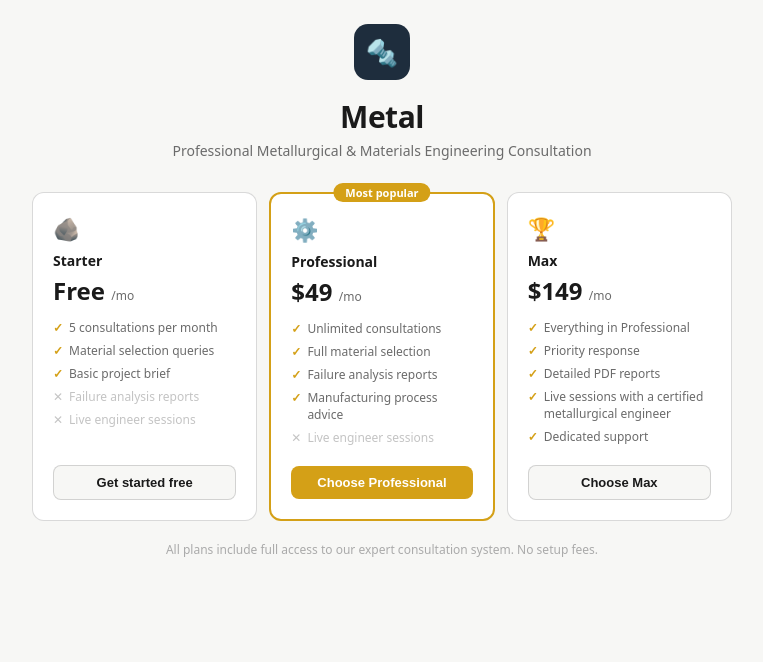
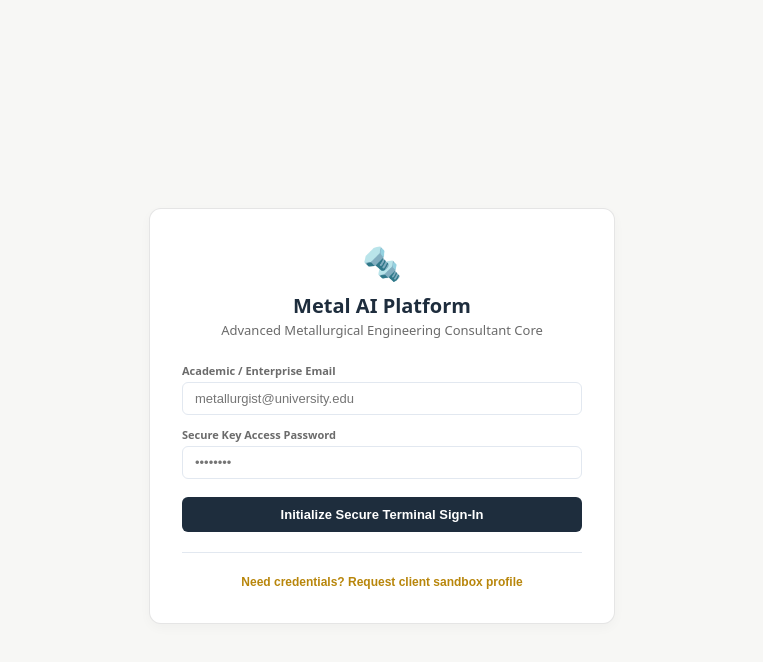
Before and after one commit to AlebiosuTemitayo/Metal_AI_Platform, a React (Vite) app: page / in a window 1280 px wide. Shown: the top 662 px of the page, without its empty margins (258-1021 px from the left). Built offline with nearby package versions, Linux system fonts and the light colour scheme.

Commit message:
Update App.jsx

```diff
--- a/src/App.jsx
+++ b/src/App.jsx
@@ -959,7 +959,11 @@ function JominyCalculations() {
 }
 
 function Dashboard({ plan, onBack }) {
-  const [tab, setTab] = useState("consult");
+  // Read cache matrix to check if user has a persistent open view state saved
+const [tab, setTab] = useState(() => {
+  return localStorage.getItem("METAL_ACTIVE_TAB") || "consult";
+});
+
   const [labCategory, setLabCategory] = useState(null); // <── PASTE THIS: Tracks "constant" or "input" choice
   const [selectedGraph, setSelectedGraph] = useState(null); // Tracks the open graph page
   const [tempKey, setTempKey] = useState("");
@@ -1005,7 +1009,7 @@ function Dashboard({ plan, onBack }) {
     { id: "lab", label: "🔬 Metallurgical Lab" }, // <── PASTE THIS EXPLICIT FOURTH LINE RIGHT HERE
   ].map((t) => (
 
-          <button key={t.id} onClick={() => setTab(t.id)} style={{ flex: 1, padding: 9, borderRadius: S.radiusMd, border: `0.5px solid ${tab === t.id ? S.steel : S.border2}`, background: tab === t.id ? S.steel : S.bg, color: tab === t.id ? "#fff" : t.locked ? S.text3 : S.text2, fontSize: 13, fontWeight: 500, cursor: "pointer", display: "flex", alignItems: "center", justifyContent: "center", gap: 6 }}>{t.locked && "🔒 "}{t.label}</button>
+        <button key={t.id} onClick={() => { localStorage.setItem("METAL_ACTIVE_TAB", t.id); setTab(t.id); }} style={{ flex: 1, padding: 9, borderRadius: S.radiusMd, border: `0.5px solid ${tab === t.id ? S.steel : S.border2}`, background: tab === t.id ? S.steel : S.bg, color: tab === t.id ? "#fff" : t.locked ? S.text3 : S.text2, fontSize: 13, fontWeight: 500, cursor: "pointer", display: "flex", alignItems: "center", justifyContent: "center", gap: 6 }}>{t.locked && "🔒 "}{t.label}</button>
         ))}
       </div>
            <div style={{ display: tab === "consult" ? "block" : "none" }}><Chat /></div>
@@ -1098,8 +1102,87 @@ function Dashboard({ plan, onBack }) {
   );
 }
 
+// 🔑 PHASE 1: PRODUCTION ACCOUNT CONTROLLER & PERSISTENT SESSION GATEKEEPER
 export default function App() {
-  const [plan, setPlan] = useState(null);
-  if (!plan) return <Landing onSelect={setPlan} />;
-  return <Dashboard plan={plan} onBack={() => setPlan(null)} />;
+  // Check browser cache for existing login sessions on initial page paint
+  const [userSession, setUserSession] = useState(() => {
+    return localStorage.getItem("METAL_ACTIVE_USER") || null;
+  });
+
+  const [isSignUp, setIsSignUp] = useState(false);
+  const [email, setEmail] = useState("");
+  const [password, setPassword] = useState("");
+  const [fullname, setFullname] = useState("");
+
+  // Handle account generation or logging in
+  const handleAuthSubmit = (e) => {
+    e.preventDefault();
+    if (!email.trim() || !password.trim()) {
+      alert("Please fill out all structural parameters.");
+      return;
+    }
+
+    // Capture user profile handle identifier string
+    const userIdentifier = isSignUp ? (fullname.trim() || email.split("@")[0]) : email.split("@")[0];
+
+    // Lock session securely into local persistent hardware cache
+    localStorage.setItem("METAL_ACTIVE_USER", userIdentifier);
+    localStorage.setItem("METAL_ACTIVE_PLAN", isSignUp ? "pro" : "max"); // Default tier mapping
+
+    setUserSession(userIdentifier);
+  };
+
+  const handleSignOut = () => {
+    localStorage.removeItem("METAL_ACTIVE_USER");
+    localStorage.removeItem("METAL_ACTIVE_PLAN");
+    window.location.reload();
+  };
+
+  // 🚪 RENDER AUTHENTICATION REGISTRATION MATRIX IF NO COOKIE FOUND
+  if (!userSession) {
+    return (
+      <div style={{ display: "flex", alignItems: "center", justifyContent: "center", minHeight: "100vh", background: "#f7f7f5", fontFamily: "system-ui, sans-serif", padding: "1rem" }}>
+        <div style={{ background: "#ffffff", border: "1px solid rgba(0,0,0,0.1)", borderRadius: 12, padding: "2rem", maxWidth: 400, width: "100%", boxShadow: "0 4px 12px rgba(0,0,0,0.03)" }}>
+          <div style={{ textAlign: "center", marginBottom: "1.5rem" }}>
+            <span style={{ fontSize: 32 }}>🔩</span>
+            <h2 style={{ fontSize: 20, fontWeight: 700, color: "#1e2d3d", margin: "8px 0 2px 0" }}>Metal AI Platform</h2>
+            <p style={{ fontSize: 13, color: "#6b6b6b", margin: 0 }}>Advanced Metallurgical Engineering Consultant Core</p>
+          </div>
+
+          <form onSubmit={handleAuthSubmit} style={{ display: "flex", flexDirection: "column", gap: 12 }}>
+            {isSignUp && (
+              <div style={{ display: "flex", flexDirection: "column", gap: 4 }}>
+                <label style={{ fontSize: 11, fontWeight: 600, color: "#6b6b6b" }}>Full Professional Name</label>
+                <input type="text" value={fullname} onChange={(e) => setFullname(e.target.value)} placeholder="Dr. Jane Doe" style={{ padding: "8px 12px", borderRadius: 6, border: "1px solid #e2e8f0", fontSize: 13 }} required />
+              </div>
+            )}
+
+            <div style={{ display: "flex", flexDirection: "column", gap: 4 }}>
+              <label style={{ fontSize: 11, fontWeight: 600, color: "#6b6b6b" }}>Academic / Enterprise Email</label>
+              <input type="email" value={email} onChange={(e) => setEmail(e.target.value)} placeholder="metallurgist@university.edu" style={{ padding: "8px 12px", borderRadius: 6, border: "1px solid #e2e8f0", fontSize: 13 }} required />
+            </div>
+
+            <div style={{ display: "flex", flexDirection: "column", gap: 4 }}>
+              <label style={{ fontSize: 11, fontWeight: 600, color: "#6b6b6b" }}>Secure Key Access Password</label>
+              <input type="password" value={password} onChange={(e) => setPassword(e.target.value)} placeholder="••••••••" style={{ padding: "8px 12px", borderRadius: 6, border: "1px solid #e2e8f0", fontSize: 13 }} required />
+            </div>
+
+            <button type="submit" style={{ background: "#1e2d3d", color: "#ffffff", border: "none", padding: "10px", borderRadius: 6, fontSize: 13, fontWeight: 600, cursor: "pointer", marginTop: 6, transition: "0.2s" }}>
+              {isSignUp ? "Generate Research Account" : "Initialize Secure Terminal Sign-In"}
+            </button>
+          </form>
+
+          <div style={{ textAlign: "center", marginTop: "1.25rem", borderTop: "0.5px solid #e2e8f0", paddingTop: "1rem" }}>
+            <button onClick={() => setIsSignUp(!isSignUp)} style={{ background: "none", border: "none", color: "#b8860b", fontSize: 12, fontWeight: 600, cursor: "pointer" }}>
+              {isSignUp ? "Already registered? Access secure terminal" : "Need credentials? Request client sandbox profile"}
+            </button>
+          </div>
+        </div>
+      </div>
+    );
+  }
+
+  // 🎛️ USER AUTHENTICATED: RENDER ACTIVE PLATFORM CONTROLLERS
+  const cachedPlan = localStorage.getItem("METAL_ACTIVE_PLAN") || "pro";
+  return <Dashboard plan={cachedPlan} onBack={handleSignOut} />;
 }
```
